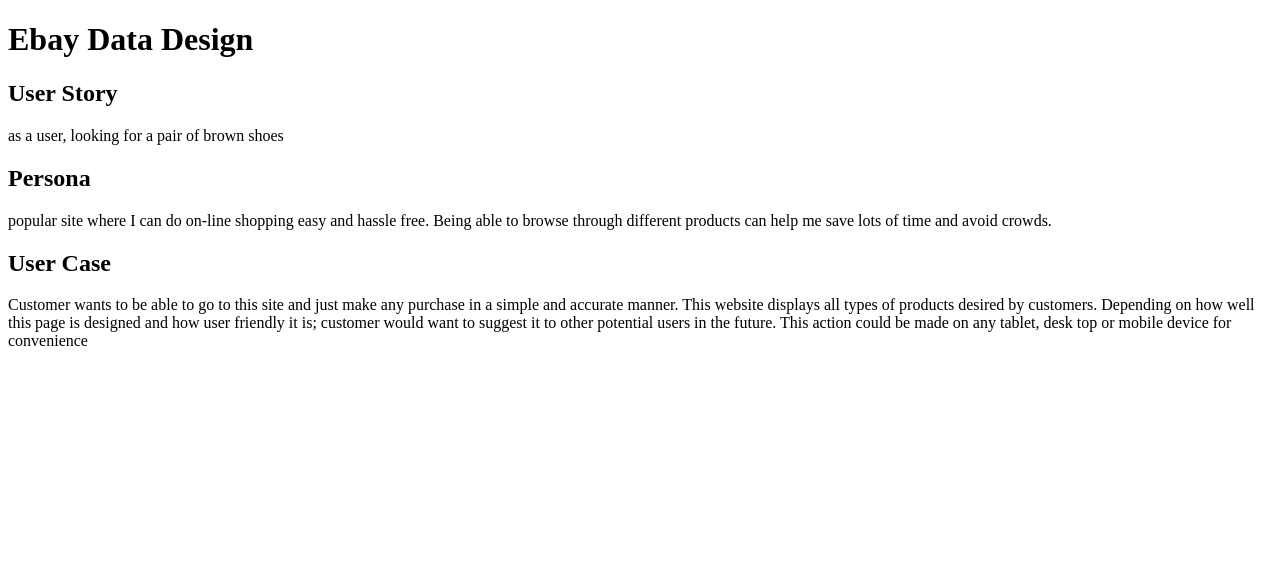
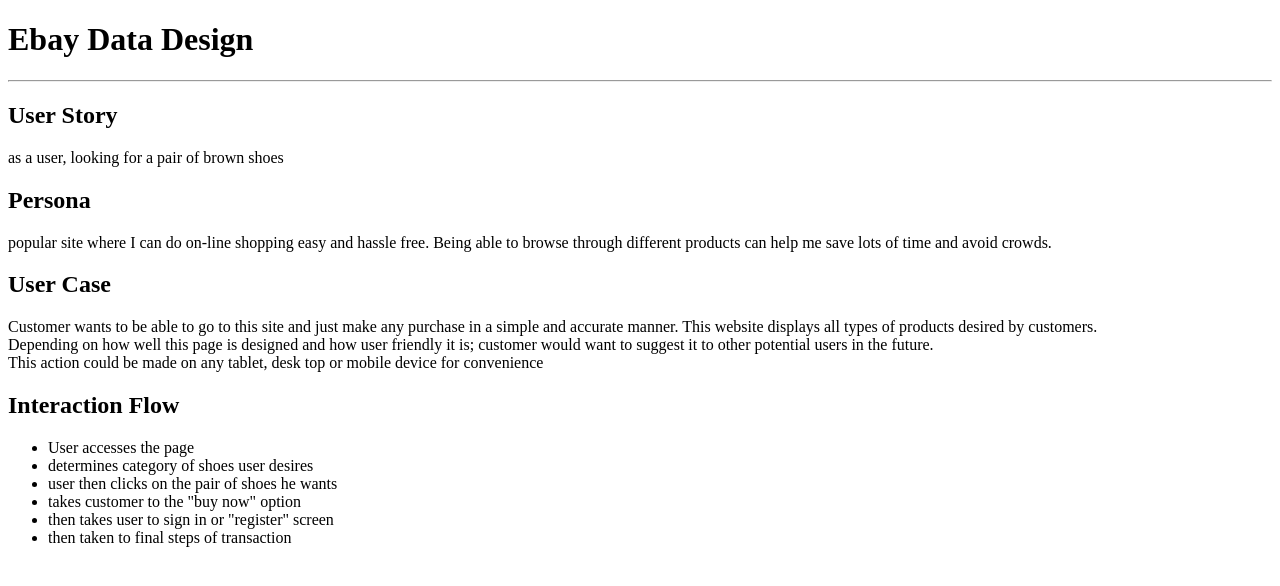
Before and after one commit to marcelo-ibarra/ebaydatadesign, a PHP site: page / in a window 1280 px wide. Shown: the top 586 px of the page. Run offline with PHP 8.4, Linux system fonts and the light colour scheme.

Commit message:
Made corrections to paragraphs to data design project

```diff
--- a/index.php
+++ b/index.php
@@ -5,16 +5,26 @@
 	<body>
 		<header>
 			<h1>Ebay Data Design</h1>
+			<hr>
 			<h2>User Story</h2>
 			<p>as a user, looking for a pair of brown shoes</p>
 			<h2>Persona</h2>
 			<p>popular site where I can do on-line shopping easy and hassle free. Being able to browse through different products can help me save lots of time and avoid crowds.</p>
 		</header>
 		<h2>User Case</h2>
-		<main>
 			<p>Customer wants to be able to go to this site and just make any purchase in a simple and accurate manner.
-				This website displays all types of products desired by customers. Depending on how well this page is
-				designed and how user friendly it is; customer would want to suggest it to other potential users in the future. This action could be made on any tablet, desk top or mobile device for convenience</p>
-		</main>
+				This website displays all types of products desired by customers.
+				<br>Depending on how well this page is
+				designed and how user friendly it is; customer would want to suggest it to other potential users in the future.
+				<br>This action could be made on any tablet, desk top or mobile device for convenience</p>
+		<h2>Interaction Flow</h2>
+		<ul>
+			<li>User accesses the page</li>
+			<li>determines category of shoes user desires</li>
+			<li>user then clicks on the pair of shoes he wants</li>
+			<li>takes customer to the "buy now" option</li>
+			<li>then takes user to sign in or "register" screen</li>
+			<li>then taken to final steps of transaction</li>
+			</ul>
 	</body>
 </html>
```
